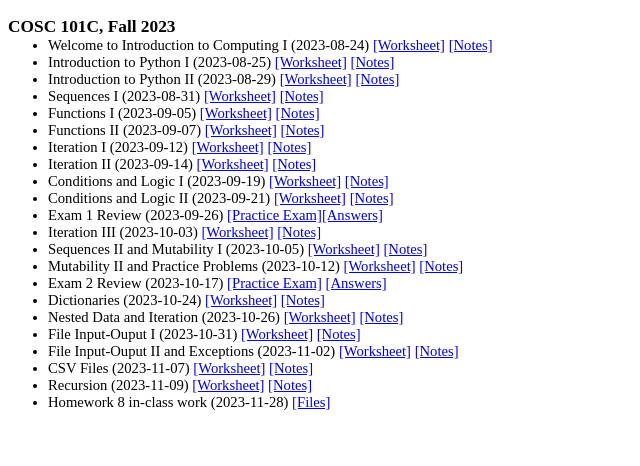
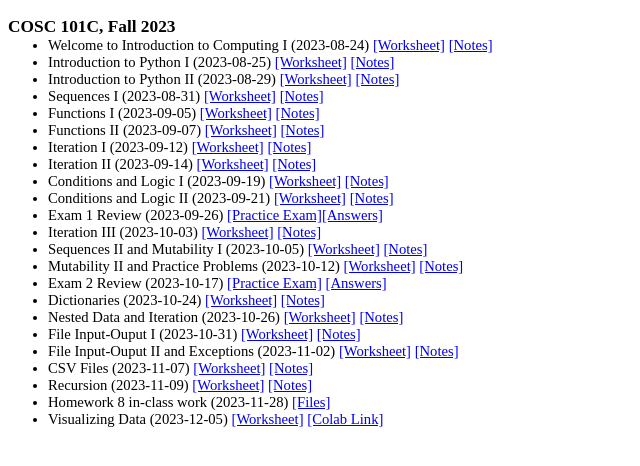
Before and after one commit to georgianahaldeman/cosc101, a Jekyll site: the page built from docs/notes/index.md, in a window 1280 px wide. Shown: the top 466 px of the page, without its empty margins (0-640 px from the left). Built offline with Jekyll 4.4.1, drawn with Linux system fonts in a browser that asks for light colours; our own code applies the rules of GitHub Pages for plain Markdown files.

Commit message:
colab link and visualizing data WS

```diff
--- a/docs/notes/index.md
+++ b/docs/notes/index.md
@@ -44,3 +44,5 @@
 - Recursion (2023-11-09) [[Worksheet]](./notes/11_9.pdf) [[Notes]](./answers/11_9_answers.pdf)
 
 - Homework 8 in-class work (2023-11-28) [[Files]](./notes/hw8.zip)
+
+- Visualizing Data (2023-12-05) [[Worksheet]](./notes/12_5.pdf) [[Colab Link]](https://colab.research.google.com/drive/1kP9Q8EVM3vaXOFOiZEktlMrAyGArUb8d?usp=sharing)
```
Also changed, not shown: 1 other file.
